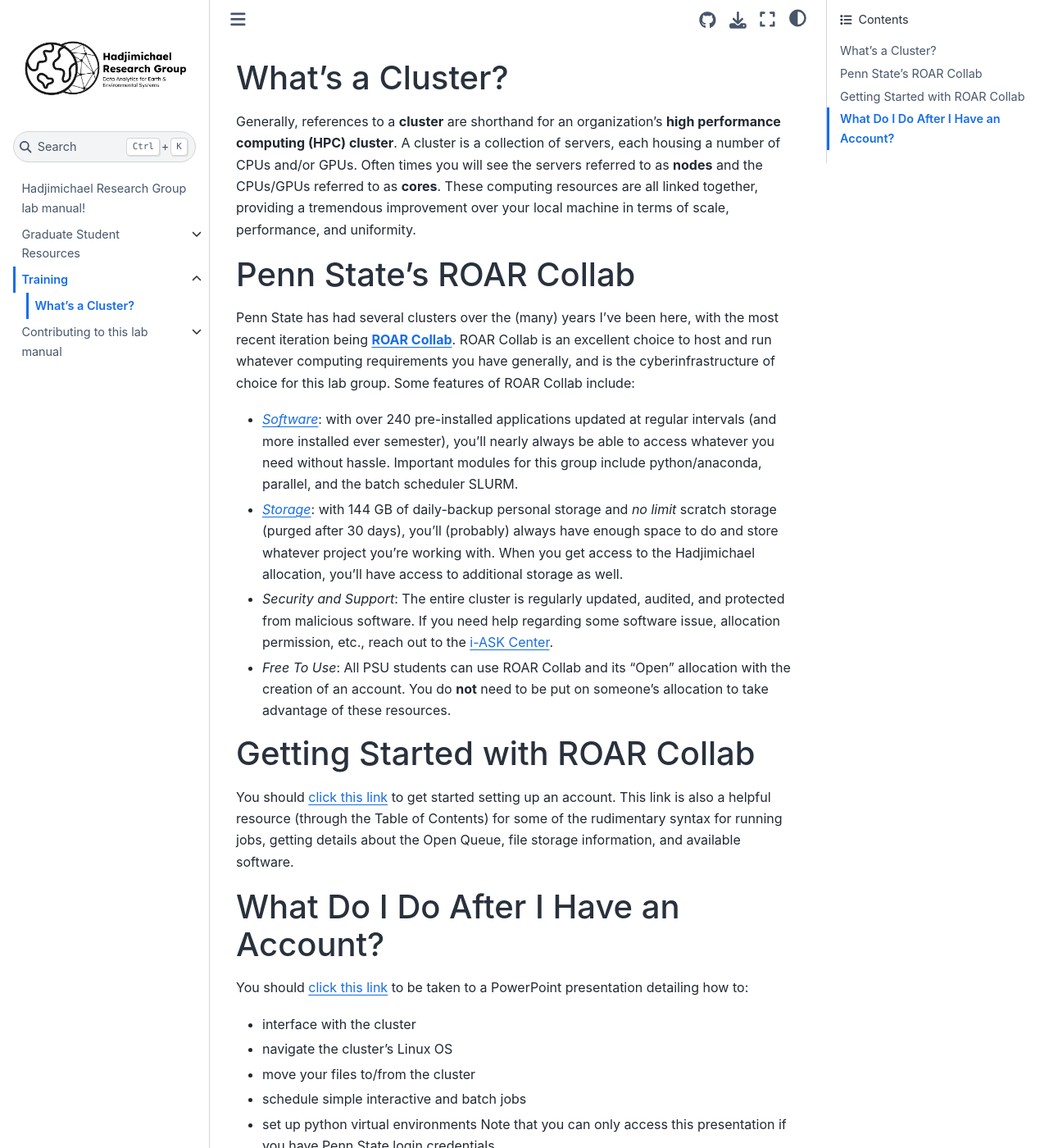
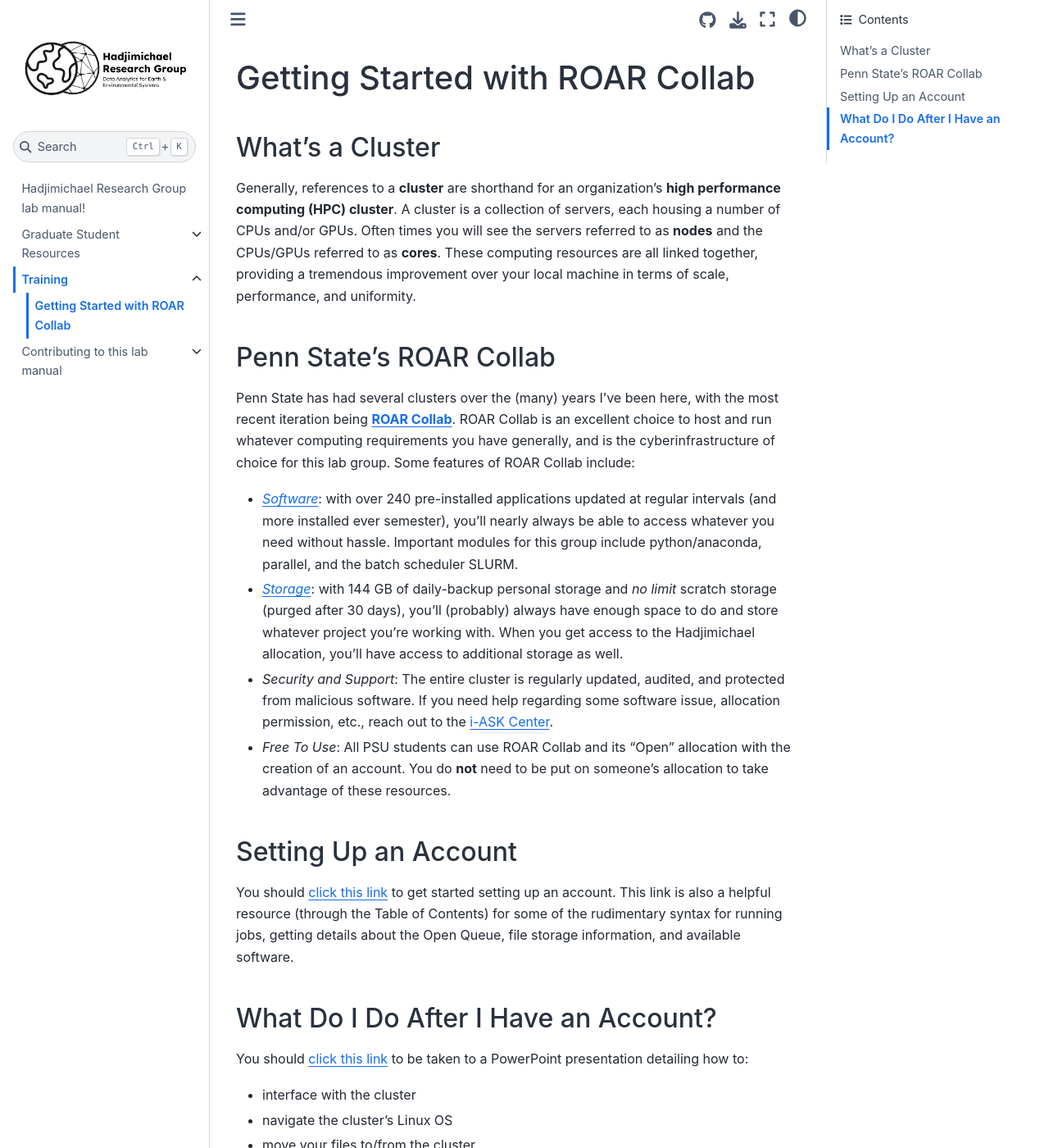
Before and after one commit to HadjimichaelResearchGroup/HadjimichaelResearchGroup.github.io, a Jupyter Book: the page built from docs/Training/GettingStartedWithROARCollab.md, in a window 1280 px wide and 1400 px high. Shown: the whole window at 82% size. Built offline with Jupyter Book 1.0.4 settings and Sphinx 7.4.7 and the Sphinx Book theme 1.1.4, drawn with Linux system fonts in a browser that asks for light colours.

Commit message:
updated GettingStartedWithROARCollab.md

```diff
--- a/docs/Training/GettingStartedWithROARCollab.md
+++ b/docs/Training/GettingStartedWithROARCollab.md
@@ -1,18 +1,19 @@
-## What's a Cluster?
+## Getting Started with ROAR Collab
 
+### What's a Cluster
 Generally, references to a **cluster** are shorthand for an organization's **high performance computing (HPC) cluster**. A cluster is a collection of servers, each housing a number of CPUs and/or GPUs. Often times you will see the servers referred to as **nodes** and the CPUs/GPUs referred to as **cores**. These computing resources are all linked together, providing a tremendous improvement over your local machine in terms of scale, performance, and uniformity.
 
-## Penn State's ROAR Collab
+### Penn State's ROAR Collab
 Penn State has had several clusters over the (many) years I've been here, with the most recent iteration being [**ROAR Collab**](https://www.icds.psu.edu/roar-collab/). ROAR Collab is an excellent choice to host and run whatever computing requirements you have generally, and is the cyberinfrastructure of choice for this lab group. Some features of ROAR Collab include:
 * [*Software*](https://www.icds.psu.edu/computing-services/software/): with over 240 pre-installed applications updated at regular intervals (and more installed ever semester), you'll nearly always be able to access whatever you need without hassle. Important modules for this group include python/anaconda, parallel, and the batch scheduler SLURM.
 * [*Storage*](https://www.icds.psu.edu/file-storage-on-roar-collab/): with 144 GB of daily-backup personal storage and *no limit* scratch storage (purged after 30 days), you'll (probably) always have enough space to do and store whatever project you're working with. When you get access to the Hadjimichael allocation, you'll have access to additional storage as well.
 * *Security and Support*: The entire cluster is regularly updated, audited, and protected from malicious software. If you need help regarding some software issue, allocation permission, etc., reach out to the [i-ASK Center](https://www.icds.psu.edu/support/).
 * *Free To Use*: All PSU students can use ROAR Collab and its "Open" allocation with the creation of an account. You do **not** need to be put on someone's allocation to take advantage of these resources.
 
-## Getting Started with ROAR Collab
+### Setting Up an Account
 You should [click this link](https://www.icds.psu.edu/roar-collab-user-guide/) to get started setting up an account. This link is also a helpful resource (through the Table of Contents) for some of the rudimentary syntax for running jobs, getting details about the Open Queue, file storage information, and available software.
 
-## What Do I Do After I Have an Account?
+### What Do I Do After I Have an Account?
 You should [click this link](https://pennstateoffice365-my.sharepoint.com/:p:/r/personal/azh5924_psu_edu/Documents/Hadjimichael%20Group%20Materials/Presentations_repository/ClusterTraining.pptx?d=w9bc7a237922341b98927cc4d7dd098b1&csf=1&web=1&e=QVLMad) to be taken to a PowerPoint presentation detailing how to:
 * interface with the cluster
 * navigate the cluster's Linux OS
```
